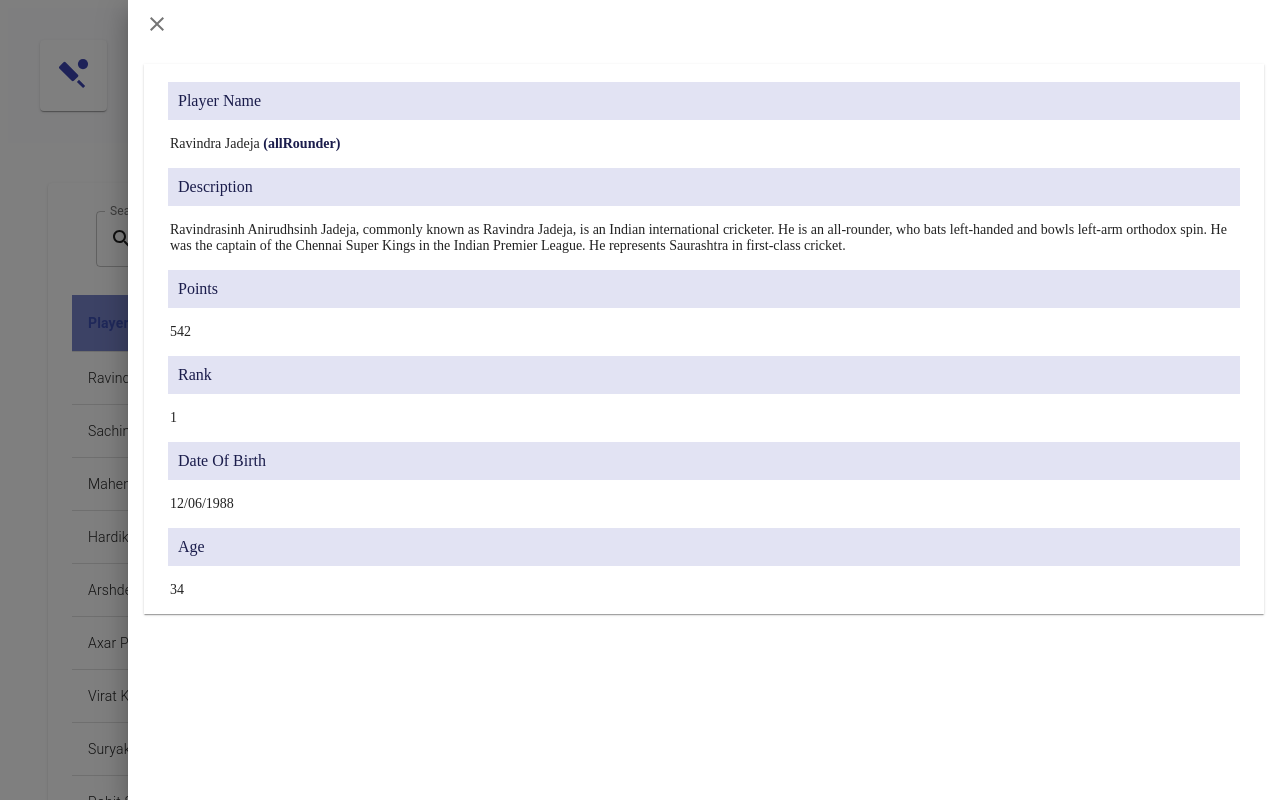
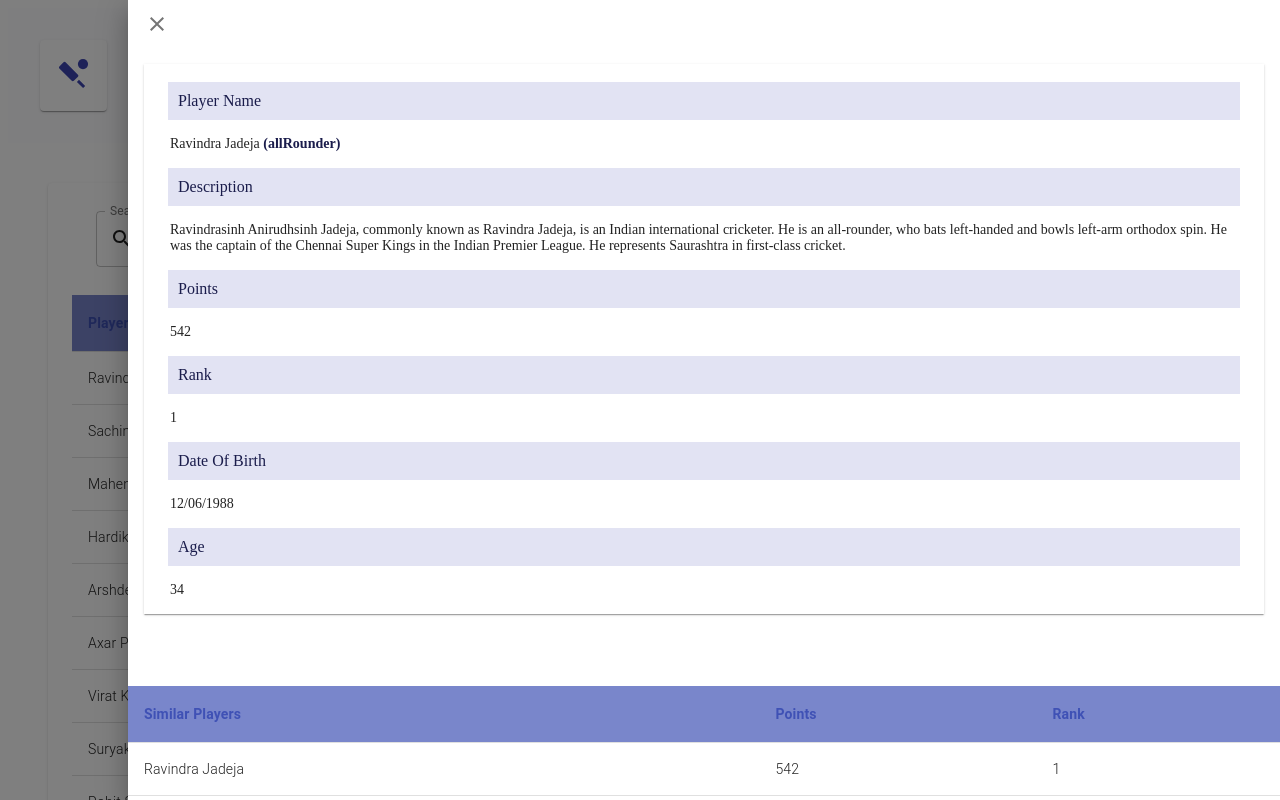
Before and after one commit to PratsKejs09/Cricket_Stats, a React (Create React App) app in the folder my-app/: page / in a window 1280 px wide. Both pictures are taken after a click on the link "Ravindra Jadeja". Shown: the top 800 px of the page. Built offline with nearby package versions, Linux system fonts and the light colour scheme.

Commit message:
added similar players based on the type

```diff
--- a/my-app/src/components/CricketListApp/CricketerDetails.js
+++ b/my-app/src/components/CricketListApp/CricketerDetails.js
@@ -1,43 +1,60 @@
-import React from 'react';
+import React from "react";
 import { Drawer, Container, IconButton } from "@mui/material";
+import { TableBody, TableRow, TableCell } from "@material-ui/core";
 import { Close } from "@mui/icons-material";
-import {getPlayerDOB, getAge} from '../../utils/cricketApp'
-import './CricketListAppStyles.css'
+import { getPlayerDOB, getAge } from "../../utils/cricketApp";
+import useTable from "../MUI/controls/useTable";
+import "./CricketListAppStyles.css";
+
+const headCells = [
+  { id: 'name', label: 'Similar Players' },
+  { id: 'points', label: 'Points'},
+  { id: 'rank', label: 'Rank'},
+]
 
 export const CricketerDetails = (props) => {
-  const { isDrawerOpen, closeRecordsDrawer, drawerData } = props;
+  const { isDrawerOpen, closeRecordsDrawer, drawerData, similarPlayers } =
+    props;
+
+  const { TblContainer, TblHead } = useTable(similarPlayers, headCells);
 
   const onCloseDrawer = () => {
-        closeRecordsDrawer();
-  }
+    closeRecordsDrawer();
+  };
 
   return (
     <React.Fragment>
-      <Drawer
-      anchor="right"
-      open={isDrawerOpen}
-      onClose={onCloseDrawer}
-      >
-        <IconButton size="large" edge="start" color="red" onClick={onCloseDrawer} style={{width:'50px', left:'1rem'}}>
-          <Close/>
+      <Drawer anchor="right" open={isDrawerOpen} onClose={onCloseDrawer}>
+        <IconButton
+          size="large"
+          edge="start"
+          color="red"
+          onClick={onCloseDrawer}
+          style={{ width: "50px", left: "1rem" }}
+        >
+          <Close />
         </IconButton>
         <Container
           sx={{
-            height: 'auto',
-            width: '70rem',
-            textalign: 'justify',
-            margin: '1rem',
-            fontWeight: '300',
-            backgroundColor: '#white',
-            color:'rgba(0, 0, 0, 0.87)',
+            height: "auto",
+            width: "70rem",
+            textalign: "justify",
+            margin: "1rem",
+            fontWeight: "300",
+            backgroundColor: "#white",
+            color: "rgba(0, 0, 0, 0.87)",
             fontfamily: '"Roboto", "Helvetica", "Arial", sans-serif',
-            boxShadow: '0px 2px 1px -1px rgba(0,0,0,0.2),0px 1px 1px 0px rgba(0,0,0,0.14),0px 1px 3px 0px rgba(0,0,0,0.12)'
+            boxShadow:
+              "0px 2px 1px -1px rgba(0,0,0,0.2),0px 1px 1px 0px rgba(0,0,0,0.14),0px 1px 3px 0px rgba(0,0,0,0.12)",
           }}
         >
-          <br/>
+          <br />
           <div>
             <hgroup>Player Name</hgroup>
-            <p>{drawerData.name} <b style={{color:'#1a1c4b'}}>({drawerData.type})</b></p>
+            <p>
+              {drawerData.name}{" "}
+              <b style={{ color: "#1a1c4b" }}>({drawerData.type})</b>
+            </p>
           </div>
           <div>
             <hgroup>Description</hgroup>
@@ -63,18 +80,30 @@ export const CricketerDetails = (props) => {
 
         <Container
           sx={{
-            height: 'auto',
-            width: '70rem',
-            textalign: 'justify',
-            margin: '1rem',
-            fontWeight: '600',
-            backgroundColor: '#white',
-            boxShadow: '0px 2px 1px -1px rgba(0,0,0,0.2),0px 1px 1px 0px rgba(0,0,0,0.14),0px 1px 3px 0px rgba(0,0,0,0.12)'
+            height: "auto",
+            width: "70rem",
+            textalign: "justify",
+            margin: "1rem",
+            fontWeight: "600",
+            backgroundColor: "#white",
+            boxShadow:
+              "0px 2px 1px -1px rgba(0,0,0,0.2),0px 1px 1px 0px rgba(0,0,0,0.14),0px 1px 3px 0px rgba(0,0,0,0.12)",
           }}
-        >
-        </Container>
+        ></Container>
+        <TblContainer>
+          <TblHead />
+          <TableBody>
+            {similarPlayers.map((item) => (
+              <TableRow key={item.id}>
+                <TableCell>{item.name}</TableCell>
+                <TableCell>{item.points}</TableCell>
+                <TableCell>{item.rank}</TableCell>
+              </TableRow>
+            ))}
+          </TableBody>
+        </TblContainer>
       </Drawer>
     </React.Fragment>
   );
-}
+};
 export default CricketerDetails;
--- a/my-app/src/components/CricketListApp/index.js
+++ b/my-app/src/components/CricketListApp/index.js
@@ -44,6 +44,7 @@ export const CricketListApp = (props) => {
   const [searchTerm, setSearchTerm] = useState("");
   const [isDrawerOpen, setIsDrawerOpen] = useState(false);
   const [drawerData, setDrawerData] = useState([]);
+  const [similarPlayers, setSimilarPlayers] = useState([]);
 
   const delay = (ms) => new Promise((resolve) => setTimeout(resolve, ms));
 
@@ -60,7 +61,16 @@ export const CricketListApp = (props) => {
 
   const { TblContainer, TblHead } = useTable(records, headCells);
 
+  const addSimilarPlayers = (value) => {
+    let temp = [];
+    for (let i=0; i< records.length; i++) {
+      if (value.type === records[i].type)
+          temp.push(records[i]);
+    }
+    setSimilarPlayers(temp);
+  }
   const openRecordsDrawer = (value) => {
+    addSimilarPlayers(value)
     setDrawerData(value);
     setIsDrawerOpen(true);
   };
@@ -132,6 +142,7 @@ export const CricketListApp = (props) => {
           openRecordsDrawer={openRecordsDrawer}
           closeRecordsDrawer={closeRecordsDrawer}
           drawerData={drawerData}
+          similarPlayers={similarPlayers}
         />
       )}
     </React.Fragment>
```
